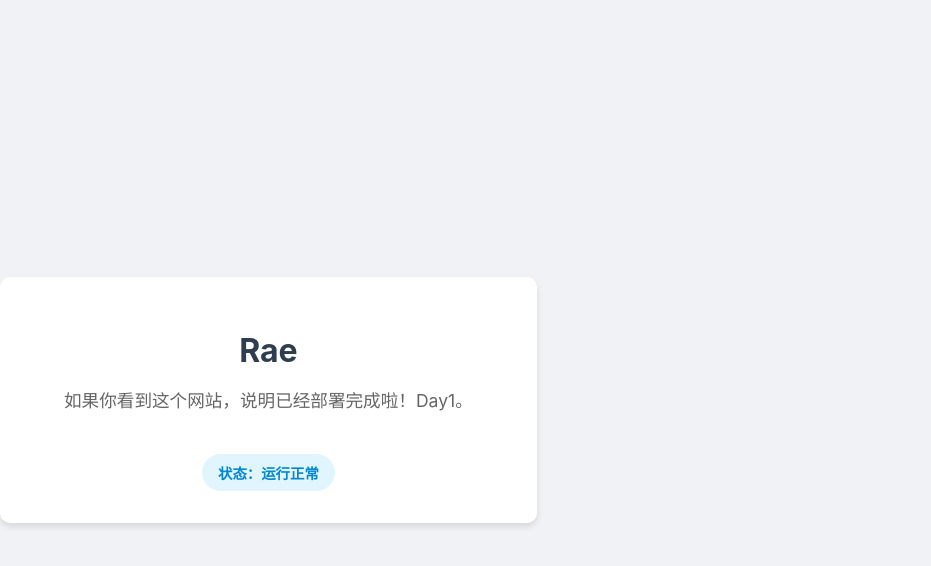
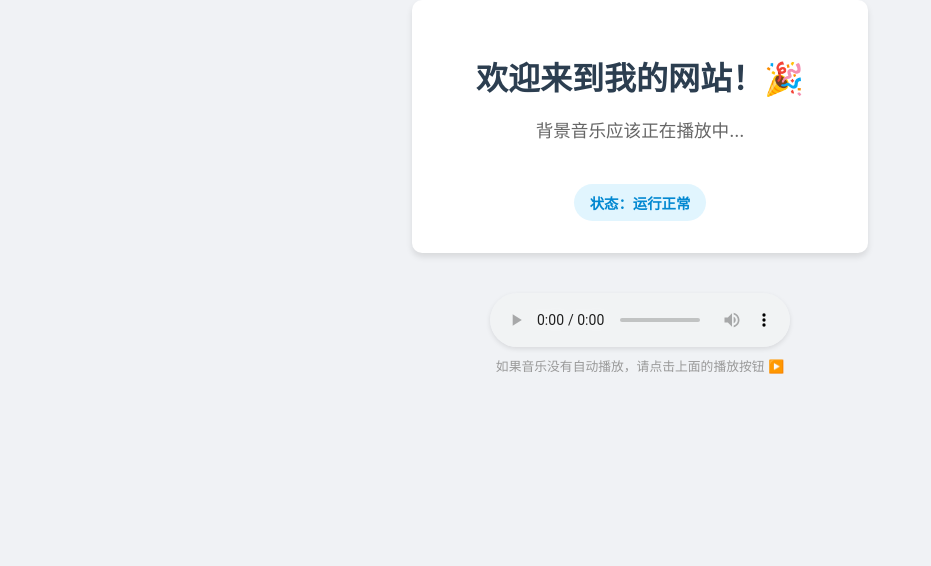
Before and after one commit to zz2x14/lmstroy, a plain HTML site: page index.html in a window 1280 px wide. Shown: the whole page, without its empty margins (0-931 px from the left). Drawn offline with Linux system fonts and the light colour scheme.

Commit message:
Update index.html

```diff
--- a/index.html
+++ b/index.html
@@ -3,9 +3,8 @@
 <head>
     <meta charset="UTF-8">
     <meta name="viewport" content="width=device-width, initial-scale=1.0">
-    <title>Realove</title>
+    <title>欢迎访问我的网站</title>
     <style>
-        /* 这里是简单的样式，让页面看起来更整洁 */
         body {
             font-family: -apple-system, BlinkMacSystemFont, "Segoe UI", Roboto, "Helvetica Neue", Arial, sans-serif;
             display: flex;
@@ -15,6 +14,7 @@
             margin: 0;
             background-color: #f0f2f5;
             color: #333;
+            flex-direction: column; /* 让内容垂直排列 */
         }
         .container {
             text-align: center;
@@ -22,6 +22,7 @@
             padding: 2rem 4rem;
             border-radius: 10px;
             box-shadow: 0 4px 6px rgba(0,0,0,0.1);
+            margin-bottom: 20px;
         }
         h1 {
             color: #2c3e50;
@@ -41,16 +42,59 @@
             font-size: 0.9rem;
             font-weight: bold;
         }
+        /* 音乐播放器样式 */
+        .audio-player {
+            margin-top: 20px;
+            text-align: center;
+        }
+        audio {
+            outline: none;
+            border-radius: 30px;
+            box-shadow: 0 2px 5px rgba(0,0,0,0.1);
+        }
+        .note {
+            font-size: 0.8rem;
+            color: #999;
+            margin-top: 5px;
+        }
     </style>
 </head>
 <body>
 
     <div class="container">
-        <h1>Rae</h1>
-        <p>如果你看到这个网站，说明已经部署完成啦！Day1。</p>
+        <h1>欢迎来到我的网站！🎉</h1>
+        <p>背景音乐应该正在播放中...</p>
         <div class="status">状态：运行正常</div>
     </div>
 
+    <div class="audio-player">
+        <audio id="bgm" controls loop autoplay>
+            <source src="Class Historian.mp3" type="audio/mpeg">
+            您的浏览器不支持音频元素。
+        </audio>
+        <div class="note">如果音乐没有自动播放，请点击上面的播放按钮 ▶️</div>
+    </div>
+
+    <script>
+        // 尝试通过脚本触发播放，并调节音量
+        window.onload = function() {
+            var audio = document.getElementById("bgm");
+            audio.volume = 0.5; // 设置音量为 50%，防止吓到访客
+
+            // 尝试播放
+            var playPromise = audio.play();
+            if (playPromise !== undefined) {
+                playPromise.then(_ => {
+                    // 自动播放成功
+                    console.log("自动播放成功");
+                })
+                .catch(error => {
+                    // 自动播放被阻止
+                    console.log("自动播放被浏览器拦截，等待用户交互");
+                });
+            }
+        };
+    </script>
+
 </body>
-
 </html>
```
